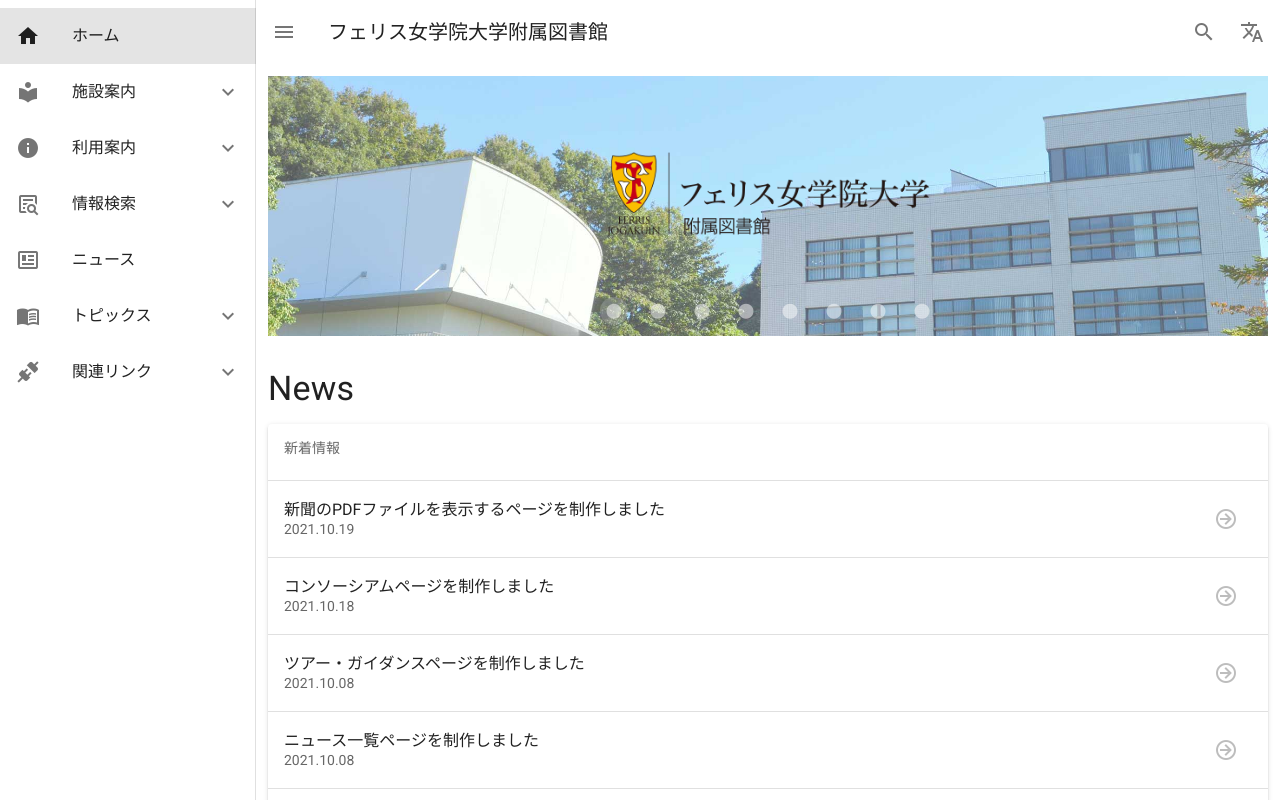
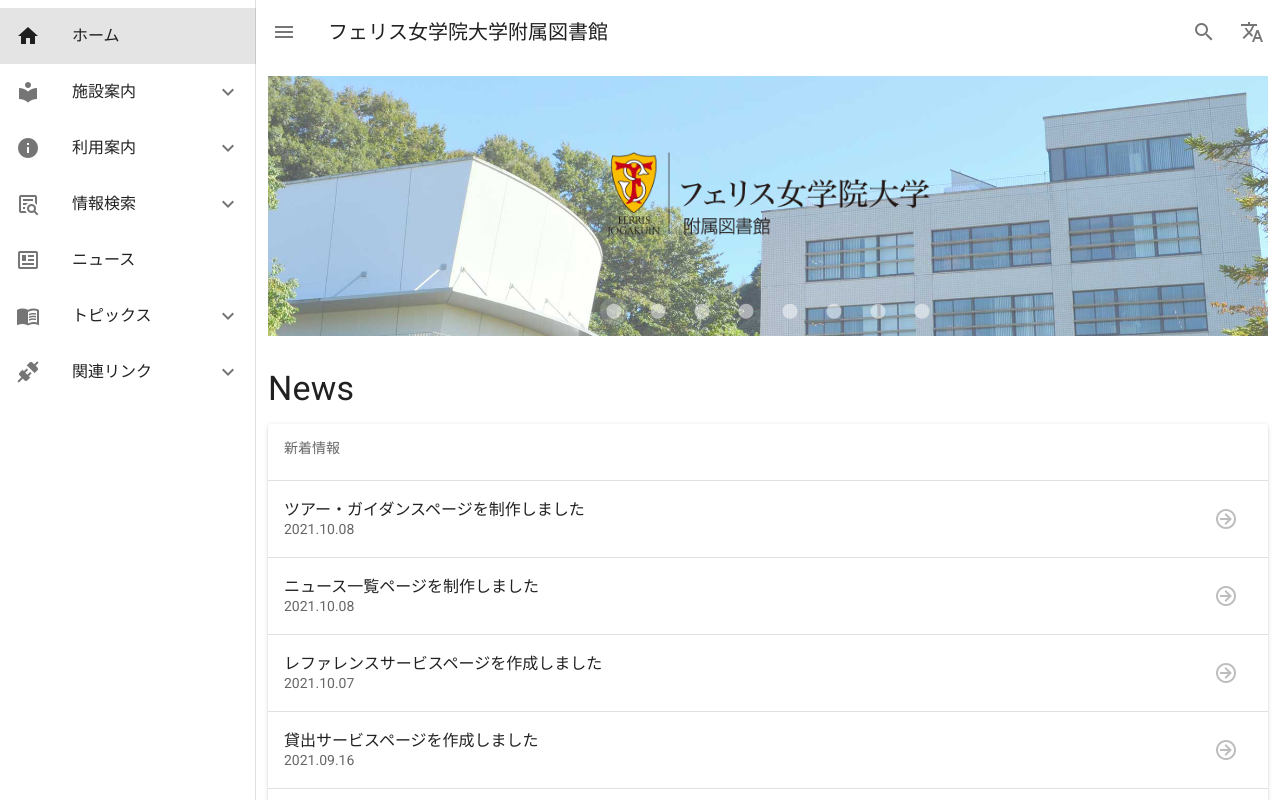
Before and after one commit to shu-saginoya/ferris-library, a Nuxt app: page / in a window 1280 px wide. Shown: the top 800 px of the page. Built offline with nearby package versions, Linux system fonts and the light colour scheme.

Commit message:
ニュースの表示件数の設定

```diff
--- a/components/NewsList.vue
+++ b/components/NewsList.vue
@@ -37,6 +37,7 @@
                 </template>
                 <template #default="dialog">
                   <v-card>
+                    <v-system-bar color="primary" dark> News </v-system-bar>
                     <v-card-title>
                       {{ info.title }}
                     </v-card-title>
@@ -80,13 +81,16 @@
 
 export default {
   name: 'NewsList',
+  props: {
+    number: { type: Number, default: 0 },
+  },
   data: () => ({
     news,
     loading: true,
   }),
   computed: {
     reverseNews() {
-      return this.news.slice().reverse()
+      return this.news.slice(0, this.number).reverse()
     },
   },
   mounted() {
@@ -94,3 +98,10 @@
   },
 }
 </script>
+
+<style scoped>
+.headline {
+  text-overflow: inherit;
+  white-space: unset;
+}
+</style>
--- a/pages/index.vue
+++ b/pages/index.vue
@@ -10,7 +10,7 @@
     </section>-->
     <section>
       <base-page-title>News</base-page-title>
-      <news-list><template #name>新着情報</template></news-list>
+      <news-list number="5"><template #name>新着情報</template></news-list>
       <div  class="text-center mt-6">
         <v-btn to="news" color="primary" outlined>ニュース一覧へ</v-btn>
       </div>
--- a/pages/news.vue
+++ b/pages/news.vue
@@ -2,7 +2,7 @@
   <v-container>
     <base-page-title>News</base-page-title>
 
-    <news-list><template #name>ニュース一覧</template></news-list>
+    <news-list number="10000"><template #name>ニュース一覧</template></news-list>
 
     <div class="text-center mt-6">
       <v-pagination v-model="page" :length="1"></v-pagination>
@@ -11,9 +11,7 @@
 </template>
 
 <script>
-import NewsList from '~/components/NewsList.vue'
 export default {
-  components: { NewsList },
   data: () => ({
     page: 1,
   }),
```
